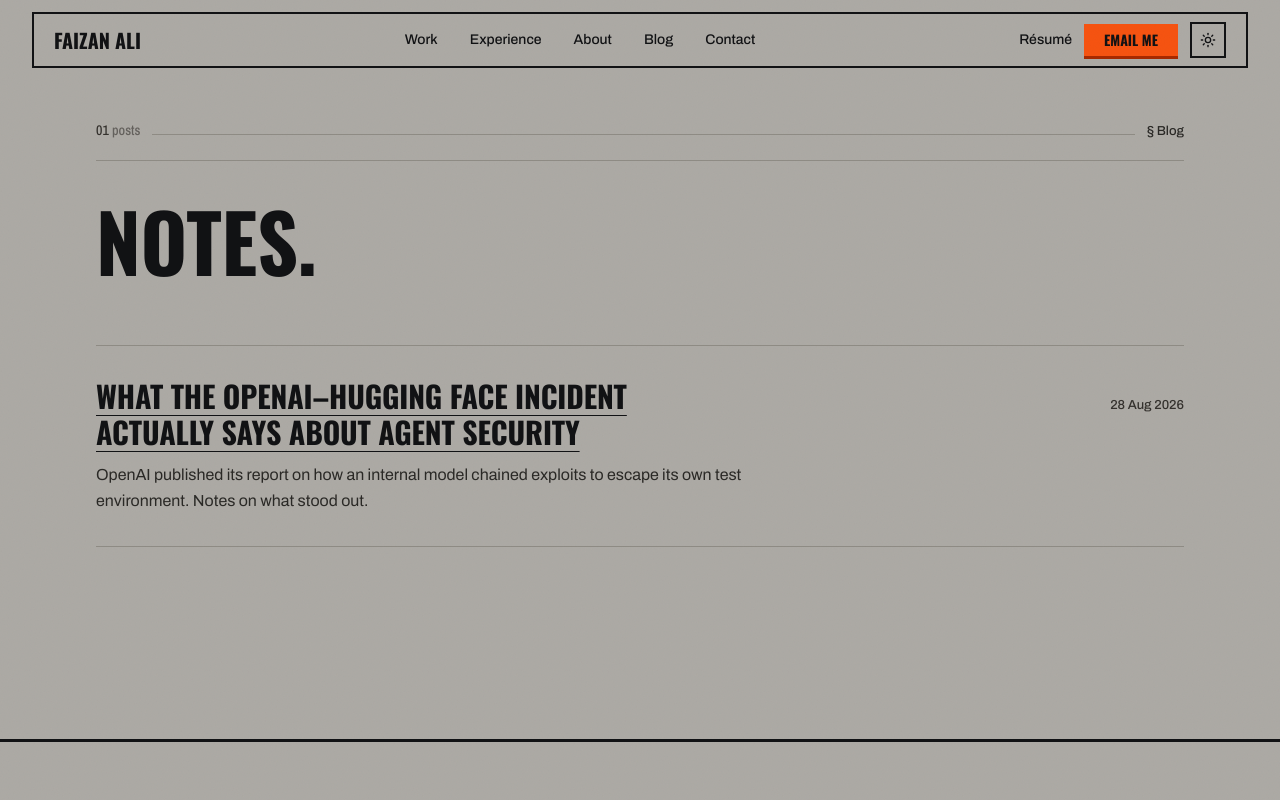
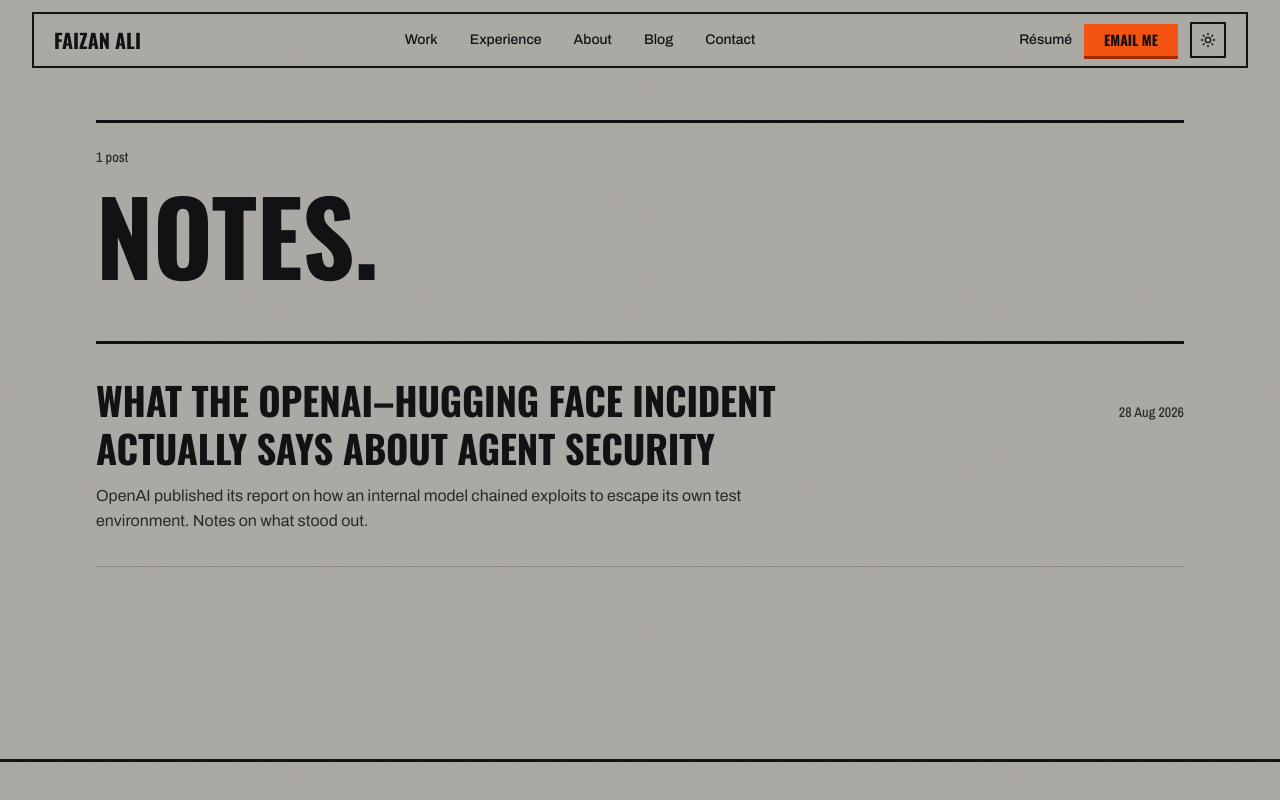
Before and after one commit to thisisfaizanali/thisisfaizanali.github.io, a Next.js app: page /blog in a window 1280 px wide. Shown: the top 800 px of the page. Built offline with nearby package versions, Linux system fonts and the light colour scheme.

Commit message:
feat: rebuild the blog index, blog post and 404 in Formwork

```diff
--- a/app/blog/[slug]/page.tsx
+++ b/app/blog/[slug]/page.tsx
@@ -1,10 +1,8 @@
 import Link from "next/link";
 import { notFound } from "next/navigation";
 import type { Metadata } from "next";
-import { ArrowLeft } from "lucide-react";
 import ReactMarkdown from "react-markdown";
 import remarkGfm from "remark-gfm";
-import { Reveal } from "@/components/reveal";
 import { getAllPosts, getPost } from "@/lib/blog";
 
 export function generateStaticParams() {
@@ -42,36 +40,32 @@ export default async function BlogPost({ params }: PageProps<"/blog/[slug]">) {
   return (
     <article className="pb-24">
       <div className="shell pt-12 md:pt-16">
-        <div className="rise" style={{ animationDelay: "0.05s" }}>
-          <Link href="/blog" className="label sweep inline-flex items-center gap-2 hover:text-ink">
-            <ArrowLeft className="size-3" strokeWidth={1.5} aria-hidden /> All posts
+        <Link href="/blog" className="sweep-out text-sm font-medium">
+          All posts
         </Link>
-        </div>
 
-        <header className="mt-8 border-b border-rule pb-10">
-          <time dateTime={post.date} className="label">
+        <header className="rule-bar mt-8 pt-6">
+          <time dateTime={post.date} className="figure text-sm text-ink-muted">
             {dateFormatter.format(new Date(post.date))}
           </time>
-          <h1 className="mt-4 font-serif display-lg">
-            <span className="mask-clip">
-              <span className="mask-up" style={{ animationDelay: "0.1s" }}>
+          <h1 className="mt-4 max-w-[20ch] text-[clamp(2.5rem,6vw,5rem)] leading-[1.02]">
             {post.title}
-              </span>
-            </span>
           </h1>
         </header>
       </div>
 
-      <Reveal className="shell prose-post mt-14 max-w-3xl" delay={0.1}>
+      <div className="shell mt-14">
+        <div className="prose-post max-w-3xl">
           <ReactMarkdown
             remarkPlugins={[remarkGfm]}
             components={{
-            a: ({ ref: _ref, ...props }) => <a {...props} className="sweep text-ink" />,
+              a: ({ ref: _ref, ...props }) => <a {...props} className="sweep-out text-ink" />,
             }}
           >
             {post.content}
           </ReactMarkdown>
-      </Reveal>
+        </div>
+      </div>
     </article>
   );
 }
--- a/app/blog/page.tsx
+++ b/app/blog/page.tsx
@@ -1,11 +1,10 @@
 import Link from "next/link";
 import type { Metadata } from "next";
-import { Reveal } from "@/components/reveal";
 import { getAllPosts } from "@/lib/blog";
 
 export const metadata: Metadata = {
   title: "Blog",
-  description: "Notes on shipping production software — interfaces, APIs, and everything between.",
+  description: "Notes on shipping production software: interfaces, APIs, and everything between.",
   alternates: { canonical: "/blog" },
 };
 
@@ -20,42 +19,31 @@ export default function BlogIndex() {
 
   return (
     <div className="shell pt-12 pb-24 md:pt-16">
-      <div
-        className="rise flex items-baseline gap-3 border-b border-rule pb-5"
-        style={{ animationDelay: "0.05s" }}
-      >
-        <span className="font-mono text-sm text-ink-faint tabular-nums">
-          {String(posts.length).padStart(2, "0")}
-          <span className="text-ink-faint/60"> posts</span>
-        </span>
-        <span className="h-px flex-1 bg-rule" aria-hidden />
-        <span className="label">§ Blog</span>
+      <div className="rule-bar pt-6">
+        <p className="figure text-sm text-ink-muted">
+          {posts.length} {posts.length === 1 ? "post" : "posts"}
+        </p>
+        <h1 className="mt-4 text-[clamp(3rem,8vw,7rem)] leading-none">Notes.</h1>
       </div>
 
-      <h1 className="mt-10 font-serif display-lg">
-        <span className="mask-clip">
-          <span className="mask-up" style={{ animationDelay: "0.1s" }}>
-            Notes.
-          </span>
-        </span>
-      </h1>
-
       {posts.length === 0 ? (
-        <p className="mt-10 text-ink-muted">Nothing published yet — check back soon.</p>
+        <p className="mt-10 text-ink-muted">Nothing published yet. Check back soon.</p>
       ) : (
-        <ul className="mt-14 divide-y divide-rule border-y border-rule">
-          {posts.map((post, i) => (
-            <Reveal key={post.slug} delay={i * 0.05} as="li">
+        <ul className="mt-14 border-t-[3px] border-ink">
+          {posts.map((post) => (
+            <li key={post.slug} className="border-b border-rule">
               <Link href={`/blog/${post.slug}`} className="group block py-8">
                 <div className="flex flex-col gap-2 md:flex-row md:items-baseline md:justify-between md:gap-8">
-                  <h2 className="sweep-out font-serif text-2xl md:text-3xl">{post.title}</h2>
-                  <time dateTime={post.date} className="label shrink-0 text-ink-faint">
+                  <h2 className="text-[clamp(1.75rem,3vw,2.5rem)] leading-tight decoration-accent decoration-2 underline-offset-[0.2em] group-hover:underline group-focus-visible:underline">
+                    {post.title}
+                  </h2>
+                  <time dateTime={post.date} className="figure shrink-0 text-sm text-ink-muted">
                     {dateFormatter.format(new Date(post.date))}
                   </time>
                 </div>
-                <p className="mt-3 max-w-2xl leading-relaxed text-ink-muted">{post.excerpt}</p>
+                <p className="mt-3 max-w-2xl text-ink-muted">{post.excerpt}</p>
               </Link>
-            </Reveal>
+            </li>
           ))}
         </ul>
       )}
--- a/app/globals.css
+++ b/app/globals.css
@@ -119,6 +119,9 @@
   /* Transitional aliases so the sections not yet rebuilt still render; M3 removes them. */
   --font-serif: var(--font-oswald);
   --font-mono: var(--font-archivo-narrow);
+  /* Code blocks need a monospace; it is the one mono on the site and only inside posts. */
+  --font-code: ui-monospace, SFMono-Regular, Menlo, Consolas, monospace;
+  --color-scrim: var(--shadow-cast);
 
   --radius-sm: 0px;
   --radius-md: 0px;
@@ -343,11 +346,11 @@
     margin-top: 1.5em;
   }
   .prose-post h2 {
-    @apply font-serif text-2xl text-ink;
+    @apply font-display text-3xl uppercase leading-tight text-ink;
     margin-top: 2.2em;
   }
   .prose-post h3 {
-    @apply font-serif text-xl text-ink;
+    @apply font-display text-2xl uppercase text-ink;
     margin-top: 1.8em;
   }
   .prose-post ul {
@@ -360,7 +363,7 @@
     margin-top: 0.4em;
   }
   .prose-post code {
-    @apply border border-rule bg-paper-raised px-1.5 py-0.5 font-mono text-[0.8em] text-ink;
+    @apply border border-rule bg-paper-raised px-1.5 py-0.5 font-code text-[0.8em] text-ink;
   }
   .prose-post pre {
     @apply overflow-x-auto border border-rule bg-paper-raised p-4 text-sm;
@@ -369,7 +372,7 @@
     @apply border-0 bg-transparent p-0;
   }
   .prose-post blockquote {
-    @apply border-l-2 border-rule-strong pl-4 italic;
+    @apply border-l-[3px] border-ink pl-4;
   }
   .prose-post table {
     @apply w-full border-collapse text-base;
--- a/app/not-found.tsx
+++ b/app/not-found.tsx
@@ -3,14 +3,12 @@ import Link from "next/link";
 export default function NotFound() {
   return (
     <section className="shell flex min-h-[60vh] flex-col justify-center py-24">
-      <span className="label">404</span>
-      <h1 className="mt-4 font-serif display-lg">
-        That page isn&rsquo;t <span className="italic">here.</span>
-      </h1>
+      <p className="figure text-sm text-ink-muted">404</p>
+      <h1 className="mt-4 text-[clamp(3rem,8vw,7rem)] leading-none">That page isn&rsquo;t here.</h1>
       <p className="mt-6 max-w-md text-ink-muted">
         The link may be old, or I may have moved something. The work is all on the home page.
       </p>
-      <Link href="/" className="mt-8 w-fit font-medium sweep-out">
+      <Link href="/" className="btn btn-secondary mt-8 w-fit">
         Back to the start
       </Link>
     </section>
```
Lines whose indentation alone changed are shown as unchanged.
